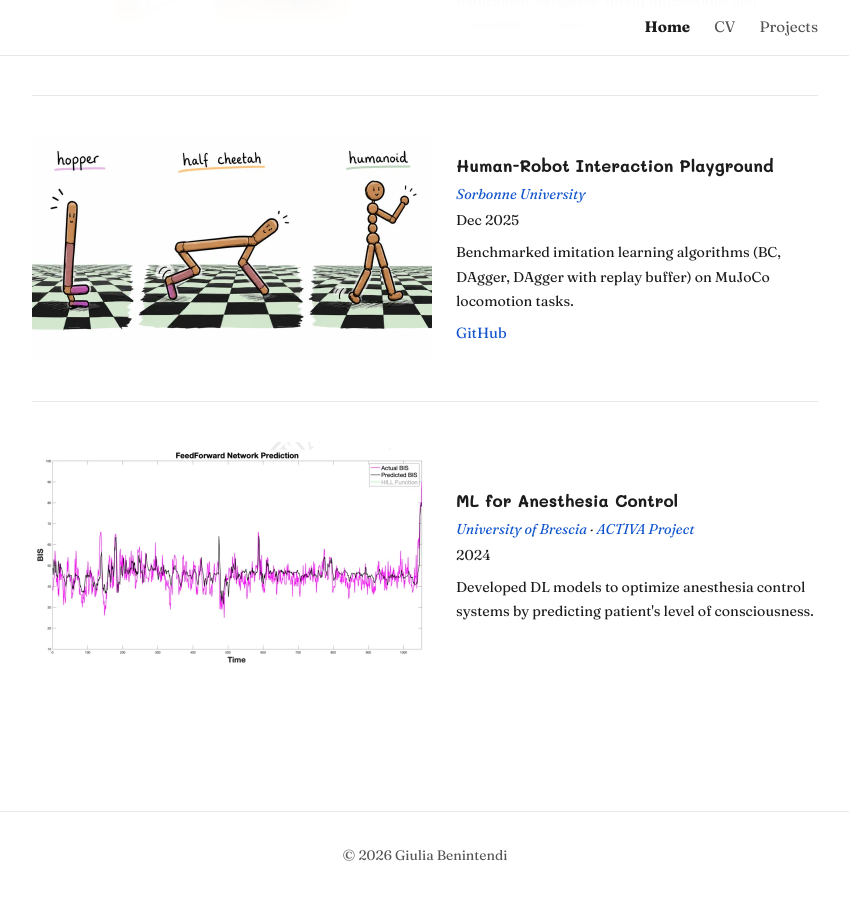
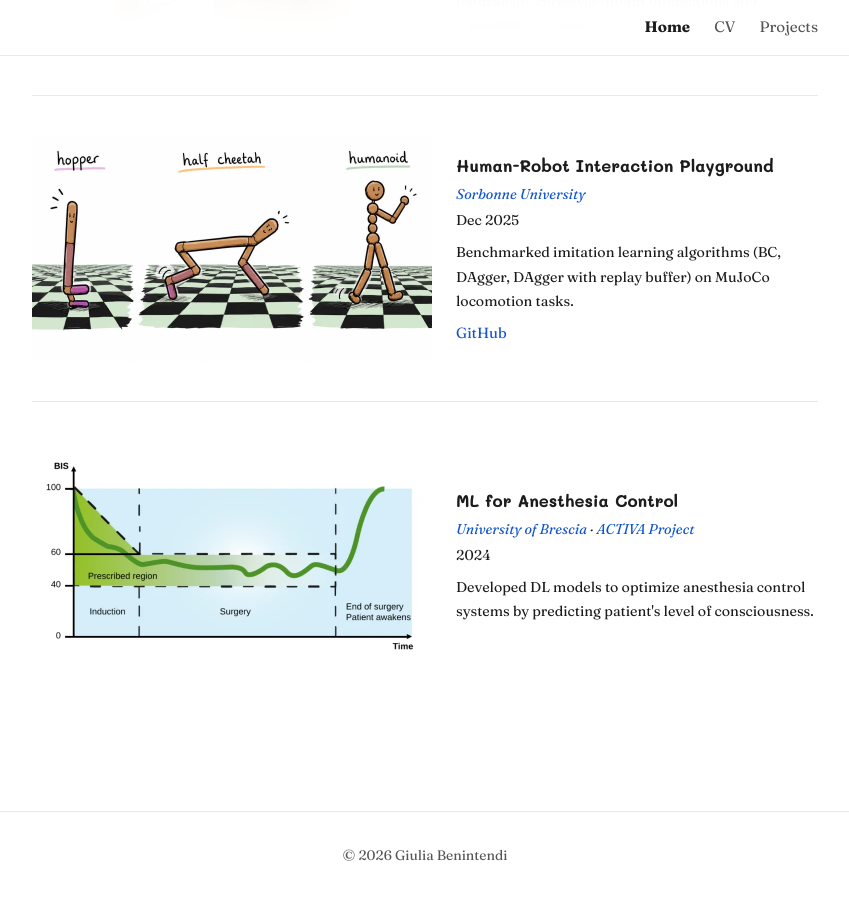
Before and after one commit to giuliabenintendi/giuliabenintendi.github.io, a Jekyll site: the page built from index.html, in a window 1280 px wide and 900 px high, scrolled down 1477 px. Shown: the whole window, without its empty margins (215-1064 px from the left). Built offline with Jekyll 4.4.1, drawn with Linux system fonts in a browser that asks for light colours.

Commit message:
use bis phases diagram for activa card

```diff
--- a/index.html
+++ b/index.html
@@ -97,7 +97,7 @@ title: Giulia Benintendi
 
 <div class="project-card">
   <div class="project-image">
-    <img loading="lazy" src="/assets/images/activa_ffnn_prediction.webp" alt="Feedforward network prediction of the BIS signal tracking the actual BIS during anesthesia">
+    <img loading="lazy" src="/assets/images/activa_bis_phases.webp" alt="BIS kept in the 40-60 prescribed region from induction through surgery until the patient awakens">
   </div>
   <div class="project-body">
     <h3>ML for Anesthesia Control</h3>
--- a/projects.html
+++ b/projects.html
@@ -63,7 +63,7 @@ permalink: /projects/
 
 <div class="project-card">
   <div class="project-image">
-    <img loading="lazy" src="/assets/images/activa_ffnn_prediction.webp" alt="Feedforward network prediction of the BIS signal tracking the actual BIS during anesthesia">
+    <img loading="lazy" src="/assets/images/activa_bis_phases.webp" alt="BIS kept in the 40-60 prescribed region from induction through surgery until the patient awakens">
   </div>
   <div class="project-body">
     <h3>ML for Anesthesia Control</h3>
```
Also changed, not shown: assets/images/activa_bis_phases.png (added), assets/images/activa_bis_phases.webp (added).
